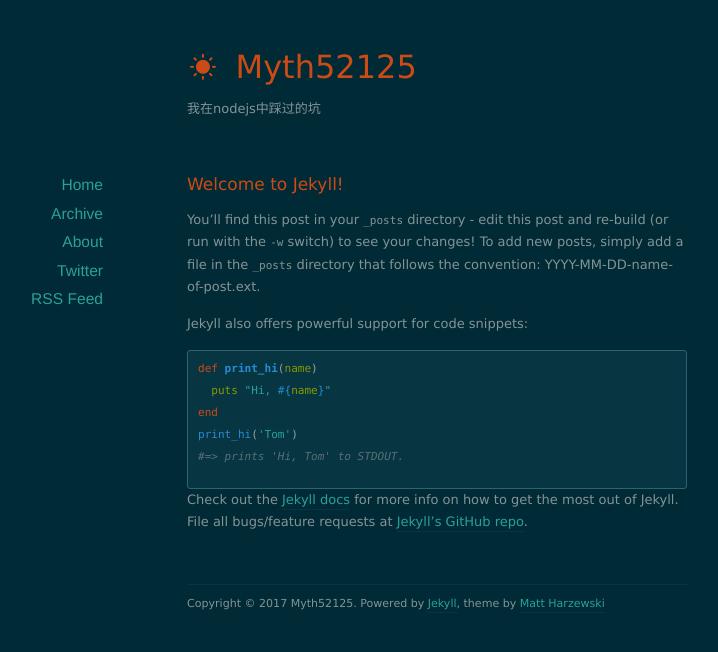
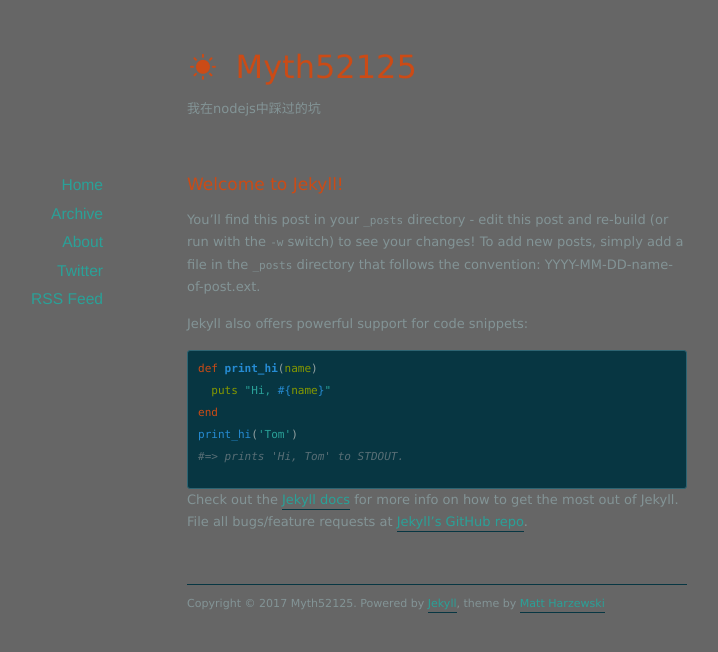
Before and after one commit to Myth52125/Myth52125, a Jekyll site: the page built from index.html, in a window 1280 px wide. Shown: the top 652 px of the page, without its empty margins (203-921 px from the left). Built offline with Jekyll 4.4.1, drawn with Linux system fonts in a browser that asks for light colours; nearby versions of some CDN libraries; the list of posts is cut into pages by our own code.

Commit message:
modify bg

```diff
--- a/assets/css/colors-dark.css
+++ b/assets/css/colors-dark.css
@@ -1,5 +1,5 @@
 html, body {
-	background-color: #002a35;
+	background-color: #666666;
 	color: #839496;
 }
 
```
